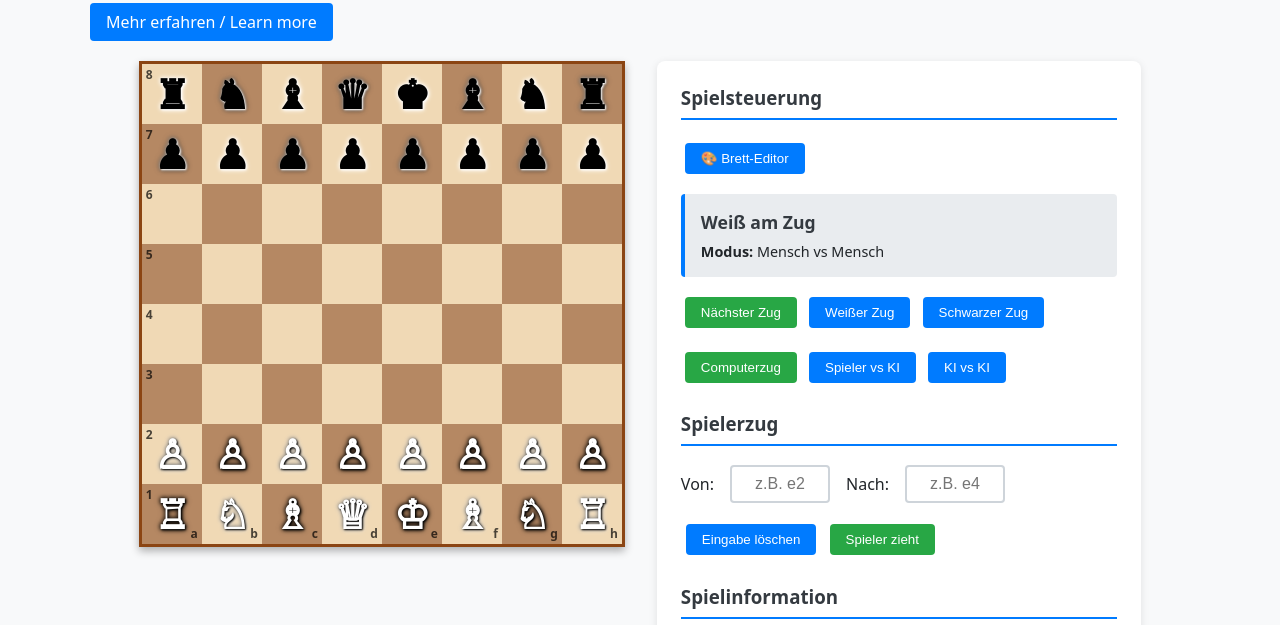
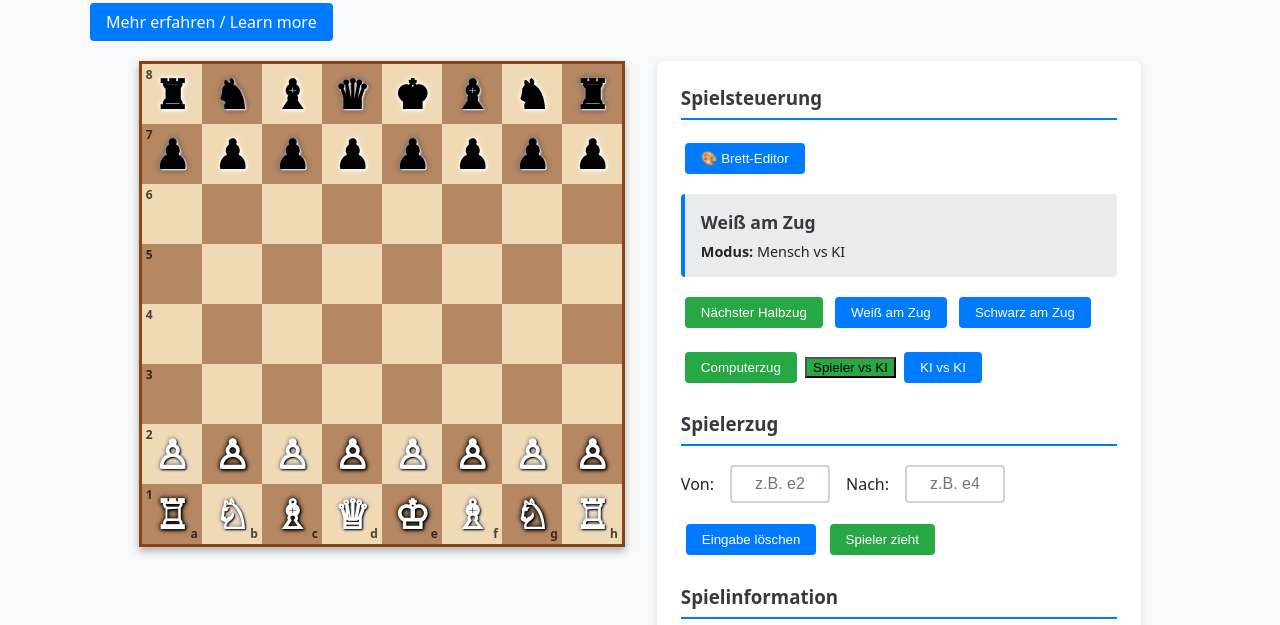
Before and after one commit to pkoopongithub/chessteg, a plain HTML site: page docs/index.html in a window 1280 px wide. Shown: the part 475-1100 px from the top of the page. Drawn offline with Linux system fonts and the light colour scheme.

Commit message:
Add files via upload

```diff
--- a/docs/index.html
+++ b/docs/index.html
@@ -537,14 +537,18 @@
 
           <div class="status-info">
             <span class="am-zug" id="amZug">Weiß am Zug</span>
+            <!-- ENTFERNT: Doppelte Modusanzeige - wird von ChessUI automatisch erstellt -->
           </div>
-          <button class="btn btn-primary" id="btnNaechsterZug">Nächster Zug</button>
-          <button class="btn" id="btnWeisserZug">Weißer Zug</button>
-          <button class="btn" id="btnSchwarzerZug">Schwarzer Zug</button>
+
+          <!-- GEÄNDERT: Buttons umbenannt und neu angeordnet -->
+          <button class="btn btn-primary" id="btnNaechsterZug">Nächster Halbzug</button>
+          <button class="btn" id="btnWeissAmZug">Weiß am Zug</button>
+          <button class="btn" id="btnSchwarzAmZug">Schwarz am Zug</button>
 
           <div style="margin-top: 1rem;">
             <button class="btn btn-primary" id="btnComputerZug">Computerzug</button>
-            <button class="btn" id="btnSpielerVsKI">Spieler vs KI</button>
+            <!-- GEÄNDERT: Spieler vs KI als aktiv markiert -->
+            <button class="btn btn-primary" id="btnSpielerVsKI">Spieler vs KI</button>
             <button class="btn" id="btnKIVsKI">KI vs KI</button>
           </div>
         </div>
@@ -586,5 +590,66 @@
 
   <script src="js/chessteg.js"></script>
   <script src="js/chess-ui.js"></script>
+
+  <!-- NEU: Automatische Initialisierung des Spielmodus -->
+  <script>
+    document.addEventListener('DOMContentLoaded', function() {
+      // Warte bis die ChessUI initialisiert ist
+      setTimeout(function() {
+        if (window.chessUI) {
+          // Setze automatisch den Spieler vs KI Modus
+          window.chessUI.setSpielModus('menschVsKI');
+          console.log("✅ Automatisch 'Spieler vs KI' Modus aktiviert");
+
+          // Aktualisiere die Button-Stile
+          updateButtonStyles('menschVsKI');
+        }
+      }, 500);
+
+      // Funktion zum Aktualisieren der Button-Stile
+      function updateButtonStyles(aktiverModus) {
+        const modusButtons = {
+          'menschVsKI': document.getElementById('btnSpielerVsKI'),
+          'kiVsKI': document.getElementById('btnKIVsKI')
+        };
+
+        // Setze alle Buttons auf Standard
+        Object.values(modusButtons).forEach(btn => {
+          if (btn) {
+            btn.classList.remove('btn-primary');
+            btn.classList.add('btn');
+          }
+        });
+
+        // Aktiviere den aktuellen Modus-Button
+        if (modusButtons[aktiverModus]) {
+          modusButtons[aktiverModus].classList.remove('btn');
+          modusButtons[aktiverModus].classList.add('btn-primary');
+        }
+      }
+
+      // Event-Listener für Modus-Buttons (ersetzen die Standard-Funktionalität nicht)
+      document.getElementById('btnSpielerVsKI')?.addEventListener('click', function() {
+        updateButtonStyles('menschVsKI');
+      });
+
+      document.getElementById('btnKIVsKI')?.addEventListener('click', function() {
+        updateButtonStyles('kiVsKI');
+      });
+
+      // Event-Listener für umbenannte Buttons
+      document.getElementById('btnWeissAmZug')?.addEventListener('click', function() {
+        if (window.chessUI) {
+          window.chessUI.weissenzug();
+        }
+      });
+
+      document.getElementById('btnSchwarzAmZug')?.addEventListener('click', function() {
+        if (window.chessUI) {
+          window.chessUI.schwarzerzug();
+        }
+      });
+    });
+  </script>
 </body>
 </html>
```
